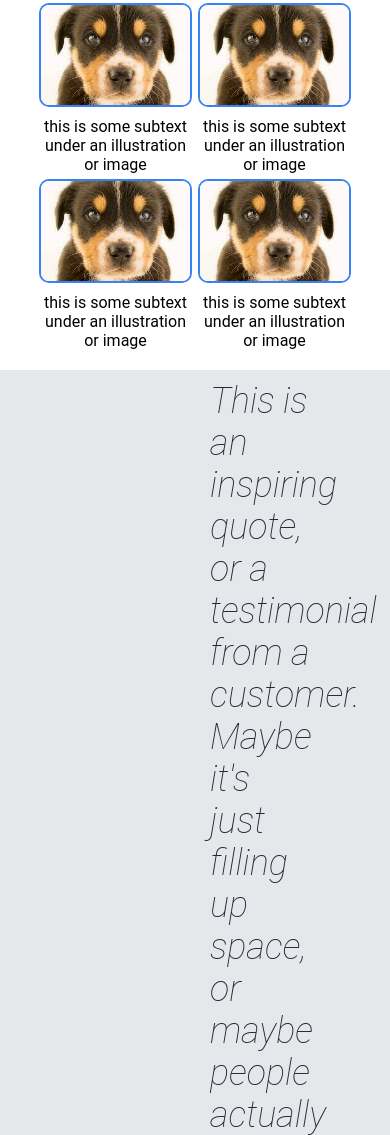
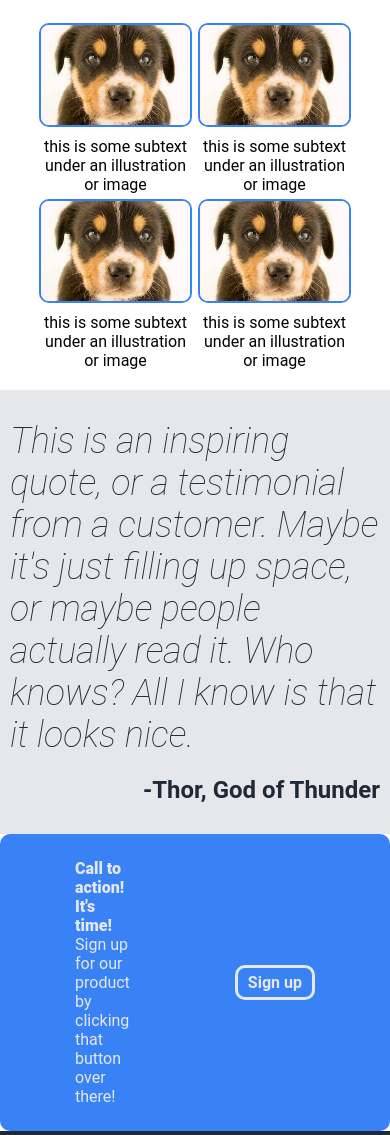
Before and after one commit to menchxCodes/odin-landing, a plain HTML site: page index.html in a window 390 px wide. Shown: the part 756-1891 px from the top of the page. Drawn offline with Linux system fonts and the light colour scheme.

Commit message:
Improve compatibiltiy with mobile devices Fix some paddings

```diff
--- a/style.css
+++ b/style.css
@@ -41,6 +41,9 @@ body>* {
   object-fit: contain;
 }
 
+.info-title {
+  padding-top: 20px;
+}
 .info-panel {
   display: flex;
   flex-wrap: wrap;
@@ -66,6 +69,7 @@ body>* {
 .quote-panel {
   display: flex;
   flex-direction: column;
+  padding: 20px 0;
 }
 
 .quote-panel>.text {
@@ -85,6 +89,9 @@ body>* {
   align-items: center;
   padding: 25px 75px;
   align-self: center;
+}
+.signup-panel > .button {
+  flex-shrink: 0;
 }
 
 footer {
```
